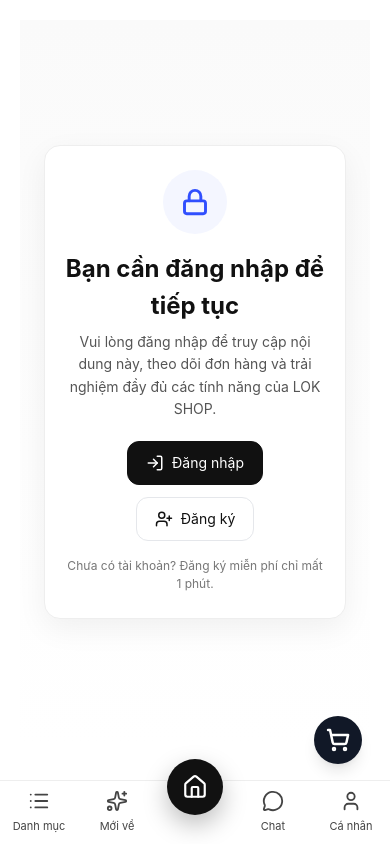
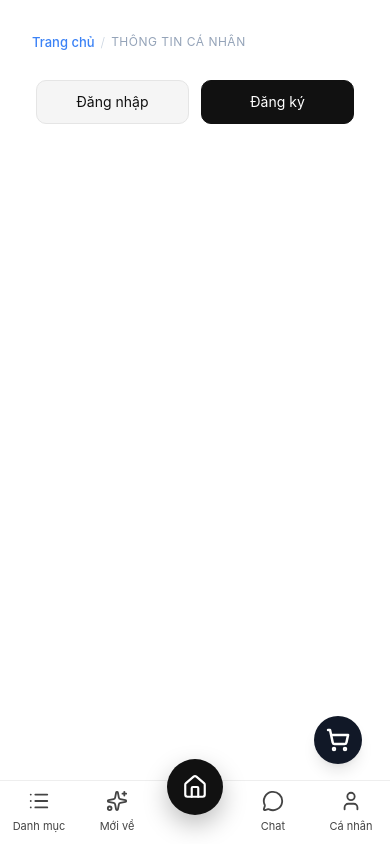
Before and after one commit to hoangnv25/BTL_Java_FE, a React (Vite) app: page /user in a window 390 px wide. Built offline with nearby package versions, Linux system fonts and the light colour scheme.

Commit message:
Add login/register links for mobile users

```diff
--- a/src/page/Profile/Information.jsx
+++ b/src/page/Profile/Information.jsx
@@ -2,6 +2,7 @@ import './Information.css'
 import axios from 'axios';
 import { base } from '../../service/Base';
 import { useEffect, useState } from 'react';
+import { Link } from 'react-router-dom'
 import NotLoggedIn from '../../components/NotLoggedIn';
 import Breadcrumb from '../../components/Breadcrumb';
 
@@ -10,11 +11,15 @@ export default function Information() {
 
     const [userData, setUserData] = useState(null);
     const [loading, setLoading] = useState(true);
+    const [isMobile, setIsMobile] = useState(typeof window !== 'undefined' ? window.innerWidth <= 900 : false)
 
     useEffect(() => {
+        const handleResize = () => setIsMobile(window.innerWidth <= 900)
+        window.addEventListener('resize', handleResize)
+
         if (!token) {
             setLoading(false);
-            return;
+            return () => { window.removeEventListener('resize', handleResize) }
         }
         (async () => {
             const response = await axios.get(`${base}/users/myInfor`, {
@@ -25,6 +30,7 @@ export default function Information() {
                 setLoading(false);
             }
         })();
+        return () => { window.removeEventListener('resize', handleResize) }
     }, [token]);
 
     // Breadcrumb items
@@ -34,6 +40,17 @@ export default function Information() {
     ];
 
     if (!token) {
+        if (isMobile) {
+            return (
+                <>
+                    <Breadcrumb items={breadcrumbItems} />
+                    <div style={{ padding: '16px', display: 'flex', gap: '12px' }}>
+                        <Link to="/login" style={{ flex: 1, textAlign: 'center', padding: '10px 12px', border: '1px solid #e5e5e5', borderRadius: '10px', textDecoration: 'none', color: '#111', background: '#f5f5f5' }}>Đăng nhập</Link>
+                        <Link to="/register" style={{ flex: 1, textAlign: 'center', padding: '10px 12px', border: '1px solid #111', borderRadius: '10px', textDecoration: 'none', color: '#fff', background: '#111' }}>Đăng ký</Link>
+                    </div>
+                </>
+            )
+        }
         return <NotLoggedIn />
     }
 
@@ -86,6 +103,8 @@ export default function Information() {
                     </main>
                 </div>
             </div>
+
+
         </>
     ))
 }
```
